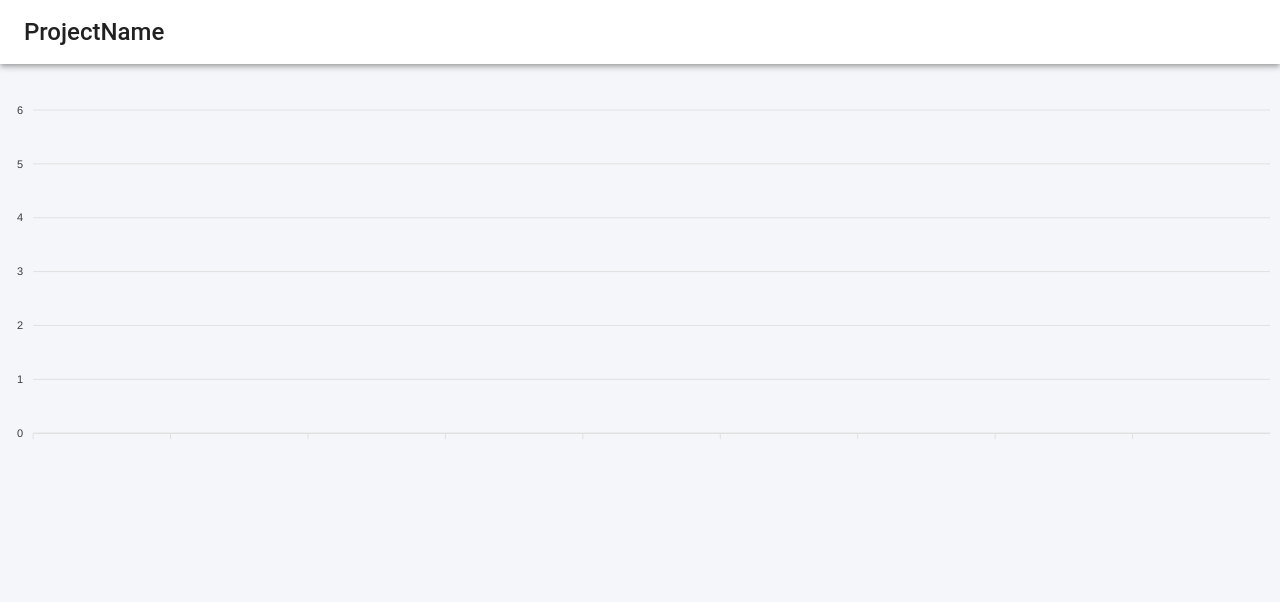
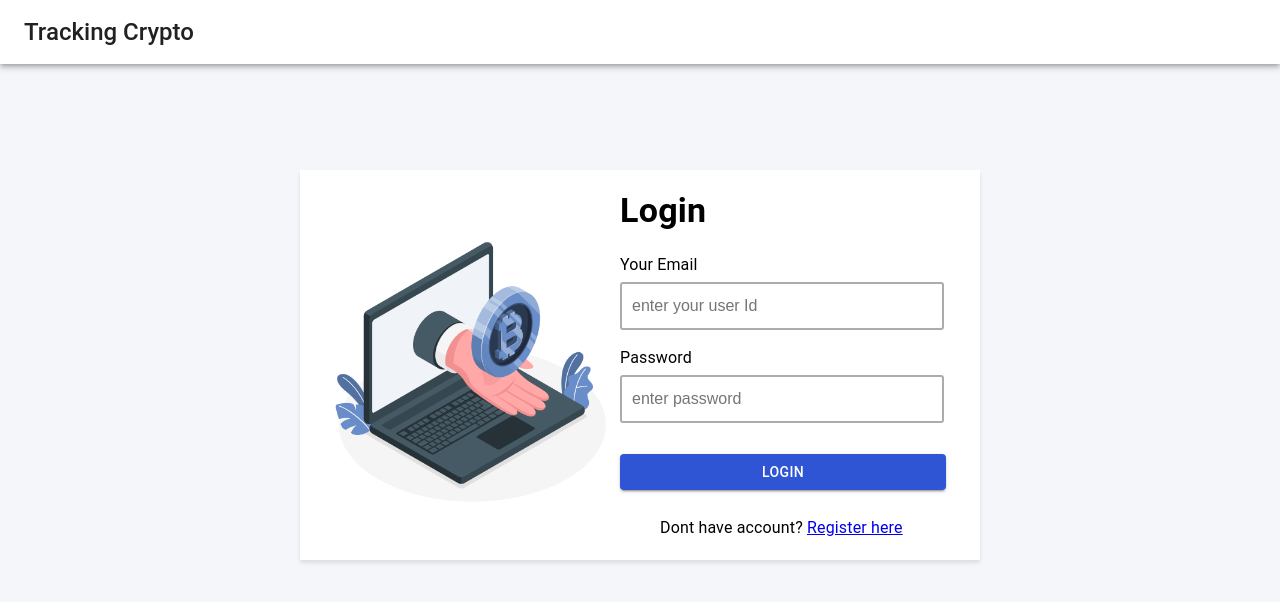
Before and after one commit to vivek-78/tracking-crytpo-client, a React (Create React App) app: page /login in a window 1280 px wide. Shown: the top 602 px of the page. Built offline with nearby package versions, Linux system fonts and the light colour scheme; no server answers.

Commit message:
added login page

```diff
--- a/package.json
+++ b/package.json
@@ -15,6 +15,7 @@
     "@testing-library/user-event": "^13.2.1",
     "apexcharts": "^3.41.0",
     "axios": "^1.4.0",
+    "js-cookie": "^3.0.5",
     "react": "^18.2.0",
     "react-apexcharts": "^1.4.0",
     "react-dom": "^18.2.0",
--- a/src/App.js
+++ b/src/App.js
@@ -1,7 +1,9 @@
 import CryptoTable from './CryptoTable';
 import "./App.css";
 import Navbar from "./NavBar";
+import Login from './Login';
 import CryptoDetail from './CryptoDetail';
+import Home from "./Home"
 import { Route, Routes } from 'react-router-dom';
 import { BrowserRouter } from 'react-router-dom';
 
@@ -11,7 +13,8 @@ function App() {
       <BrowserRouter>
           <Navbar />
           <Routes>
-            <Route path="/" element={<CryptoTable />} />
+            <Route path="/" element={<Home />} />
+            <Route path="/login" element={<Login />} />
             <Route path=":coin" element={<CryptoDetail />} />
           </Routes>
       </BrowserRouter>
--- a/src/CryptoTable.js
+++ b/src/CryptoTable.js
@@ -84,29 +84,6 @@ const CryptoTable = () => {
   ];
   return (
     <div className="cryptoTable">
-      <Grid item xs={12} sx={{ textAlign: "center" }}>
-        <Typography variant="h5">Latest News</Typography> <br />
-      </Grid>
-      <Grid sx={{ marginLeft: 0, marginBottom: 2 }}>
-        <Slider {...settings}>
-          {Array.isArray(newsData)
-            ? newsData.map((data) => (
-                <div key={data.id}>
-                  <CryptoNews
-                    count={++count}
-                    src={data.source_info.name}
-                    title={data.title}
-                    url={data.url}
-                    image={data.imageurl}
-                  />
-                </div>
-              ))
-            : ""}
-        </Slider>
-      </Grid>
-      <TopGainers />
-      <TopLosers />
-      <TrendingCoins />
       <Typography
         variant="h6"
         sx={{ marginLeft: "20px", marginBottom: "10px", fontWeight: 550 }}
--- /dev/null
+++ b/src/Home.js
@@ -0,0 +1,23 @@
+import React, { useEffect, useState } from "react";
+import { Grid, Typography } from "@mui/material";
+import TopGainers from "./TopGainers";
+import TopLosers from "./TopLosers";
+import CryptoTable from "./CryptoTable";
+import TrendingCoins from "./TrendingCoins";
+import News from "./News";
+import "./CyrptoTable.css";
+import "slick-carousel/slick/slick.css";
+import "slick-carousel/slick/slick-theme.css";
+const Home = () => {
+  return (
+    <>
+      <TopGainers />
+      <TopLosers />
+      <TrendingCoins />
+      <CryptoTable />
+      <News />
+    </>
+  );
+};
+
+export default Home;
--- /dev/null
+++ b/src/Login.css
@@ -0,0 +1,24 @@
+.btn{
+box-shadow: inset #abacaf 0 0 0 2px;
+border: 0;
+background: rgba(0, 0, 0, 0);
+appearance: none;
+width: 100%;
+position: relative;
+border-radius: 3px;
+padding: 9px 12px;
+line-height: 1.4;
+color: rgb(0, 0, 0);
+font-size: 16px;
+font-weight: 400;
+height: 30px;
+transition: all .2s ease;
+}
+.btn:hover{
+    box-shadow: 0 0 0 0 #fff inset, #91a4e1 0 0 0 2px;
+}
+.btn:focus{
+    background: #fff;
+    outline: 0;
+    box-shadow: 0 0 0 0 #fff inset, #7c92db 0 0 0 3px;
+}
--- /dev/null
+++ b/src/Login.js
@@ -0,0 +1,130 @@
+import { React, useState, useEffect } from "react";
+import axios from "axios";
+import { Grid, Typography, Button } from "@mui/material";
+import { useNavigate } from "react-router-dom";
+import Cookies from "js-cookie";
+import "./Login.css"
+
+const Login2 = () => {
+  const [userId, setUserId] = useState();
+  const [password, setPassword] = useState();
+  const navigate = useNavigate();
+
+  useEffect(() => {
+    const authToken = Cookies.get("jwtToken");
+    console.log(authToken);
+    if (authToken) {
+      navigate("/home");
+    }
+  }, []);
+  const handleSumbit = async () => {
+    try {
+      const fetchedToken = await axios.post("http://localhost:8080/login", {
+        userId,
+        password,
+      });
+      console.log(fetchedToken);
+      Cookies.set("UserToken", fetchedToken.data.token);
+      navigate("/");
+    } catch {
+      alert("enter valid details");
+    }
+  };
+  return (
+    <Grid container direction="row" justifyContent="center" alignItems="center">
+    <Grid item>
+    <Grid
+      container
+      direction="row"
+      justifyContent="center"
+      alignItems="center"
+      sx={{
+        marginTop:"90px",
+        backgroundColor: "white",
+        boxShadow: "0 3px 4px rgba(0, 0, 0, 0.1)",
+        padding: "20px",
+      }}
+    >
+      <Grid item>
+        <img
+          src="/images/landingPage.png"
+          style={{ width: "300px", height: "300px" }}
+          alt="login"
+        />
+      </Grid>
+      <Grid item>
+        <Grid
+          item
+          container
+          direction="column"
+          justifyContent="flex-start"
+          alignItems="flex-start"
+          spacing={2}
+          xs={6}
+        >
+          {/* <Grid
+            item
+            container
+            direction="column"
+            justifyContent="center"
+            alignItems="center"
+            spacing={1}
+            sx={{ marginBottom: "20px" }}
+          >
+            <h3 style={{ margin: "0px" }}>Tracking Crypto</h3>
+            <h3 style={{ margin: "0px" }}>LOGIN</h3>
+          </Grid> */}
+          <Grid item>
+          <Typography variant="h4" sx={{ fontWeight: "bold",marginBottom:"5px" }}>Login</Typography>
+          </Grid>
+          <Grid item>
+            <Typography sx={{ fontWeight: "normal",marginBottom:"5px" }}>Your Email</Typography>
+            <input
+              className="btn"
+              type="text"
+              onChange={(e) => {
+                setUserId(e.target.value);
+              }}
+              placeholder="enter your user Id"
+              style={{ width: "300px" }}
+            />
+          </Grid>
+          <Grid item>
+            <Typography sx={{ fontWeight: "normal",marginBottom:"5px" }}>Password</Typography>
+            <input
+              className="btn"
+              type="password"
+              onChange={(e) => {
+                setPassword(e.target.value);
+              }}
+              placeholder="enter password"
+              style={{ width: "300px" }}
+            />
+          </Grid>
+          <Grid item>
+            <Button
+              onClick={handleSumbit}
+              variant="contained"
+              sx={{
+                width: "326px",
+                marginTop:"15px",
+                marginBottom: "10px",
+                backgroundColor: "#2F55D4",
+                color: "white"
+              }}
+            >
+              Login
+            </Button>
+          </Grid>
+          <Grid item>
+            <Typography sx={{fontWeight: "normal",width:"300px",marginLeft:"40px"}}>Dont have account? <a href="/">Register here</a></Typography>
+          </Grid>
+        </Grid>
+      </Grid>
+    </Grid>
+    </Grid>
+    </Grid>
+  );
+};
+
+export default Login2;
--- a/src/NavBar.js
+++ b/src/NavBar.js
@@ -1,14 +1,26 @@
-import React from 'react';
-import { AppBar, Toolbar, Typography, Grid, Button } from '@mui/material';
+import React from "react";
+import { AppBar, Toolbar, Typography, Grid, Button } from "@mui/material";
 
 function NavBar() {
   return (
-    <AppBar position="static" color="" sx={{ marginBottom: 2 }}>
+    <AppBar
+      position="static"
+      color=""
+      sx={{ marginBottom: 2 }}
+    >
       <Toolbar>
-        <Grid container direction="row" justifyContent="flex-start" alignItems="center">
+        <Grid
+          container
+          direction="row"
+          justifyContent="flex-start"
+          alignItems="center"
+        >
           <Grid item>
-            <Typography variant="h5" sx={{ marginLeft: 'auto', fontWeight: '500' }}>
-              ProjectName
+            <Typography
+              variant="h5"
+              sx={{ marginLeft: "auto", fontWeight: "500" }}
+            >
+              Tracking Crypto
             </Typography>
           </Grid>
         </Grid>
--- /dev/null
+++ b/src/News.js
@@ -0,0 +1,58 @@
+import {React,useState,useEffect} from "react";
+import {Grid,Typography} from "@mui/material";
+import CryptoNews from "./CryptoNews";
+import axios from "axios";
+import Slider from "react-slick";
+
+const News = ()=>{
+    useEffect(() => {
+        async function fetchData() {
+          const fetchedData = await axios.get(
+            `https://min-api.cryptocompare.com/data/v2/news/?lang=EN&api_key=557770814a82703ce2ed50c174c03264fee9a0117e1dc109f892d1a4f82084fc`
+          );
+          const data = fetchedData.data.Data;
+          setNewsData(data);
+        }
+        fetchData();
+      });
+    const [newsData, setNewsData] = useState({});
+    var settings = {
+        dots: true,
+        infinite: false,
+        speed: 300,
+        slidesToShow: 4,
+        slidesToScroll: 4
+      };
+    var count = 0;
+    return(
+     <>
+      <Grid item xs={12} sx={{ textAlign: "center",marginBottom:"20px" }}>
+      <Typography
+        variant="h6"
+        sx={{ marginLeft: "20px", marginBottom: "10px", fontWeight: 550 }}
+      >
+        Latest News
+      </Typography>
+      </Grid>
+      <Grid sx={{ marginLeft: 0, marginBottom: 2 }}>
+        <Slider {...settings}>
+          {Array.isArray(newsData)
+            ? newsData.map((data) => (
+                <div key={data.id}>
+                  <CryptoNews
+                    count={++count}
+                    src={data.source_info.name}
+                    title={data.title}
+                    url={data.url}
+                    image={data.imageurl}
+                  />
+                </div>
+              ))
+            : ""}
+        </Slider>
+      </Grid>
+     </>
+    )
+}
+
+export default News;
```
Also changed, not shown: public/images/landingPage.png (added), 1 other file (tests, documents, lock files or other folders).
